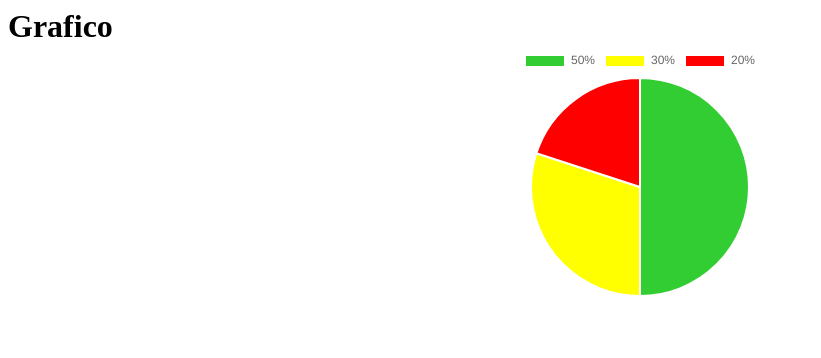
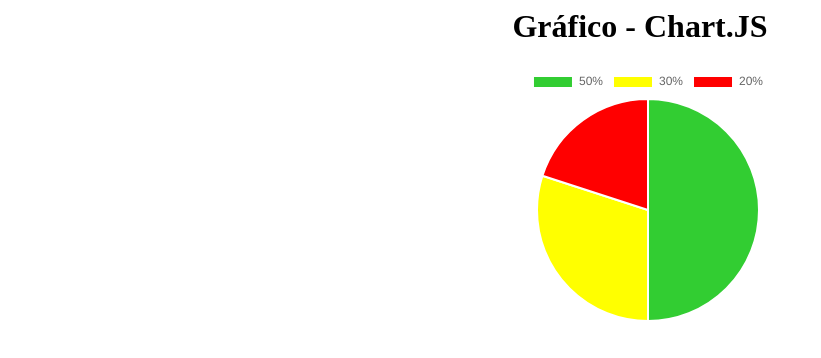
Before and after one commit to LucasSM18/Grafico-Chart.JS, a website: page index.html in a window 1280 px wide. Shown: the whole page, without its empty margins (0-821 px from the left). Drawn offline with Linux system fonts and the light colour scheme.

Commit message:
Update index.html

```diff
--- a/index.html
+++ b/index.html
@@ -5,7 +5,7 @@
     <script src="Chart.js"></script>
   </head>
   <body>
-    <H1>Grafico
+    <h1 style="text-align: center">Gráfico - Chart.JS</h1>
     <canvas id="chartPizza" height=60></canvas>
     <script>
       var ctx = document.getElementById("chartPizza").getContext('2d');
```
